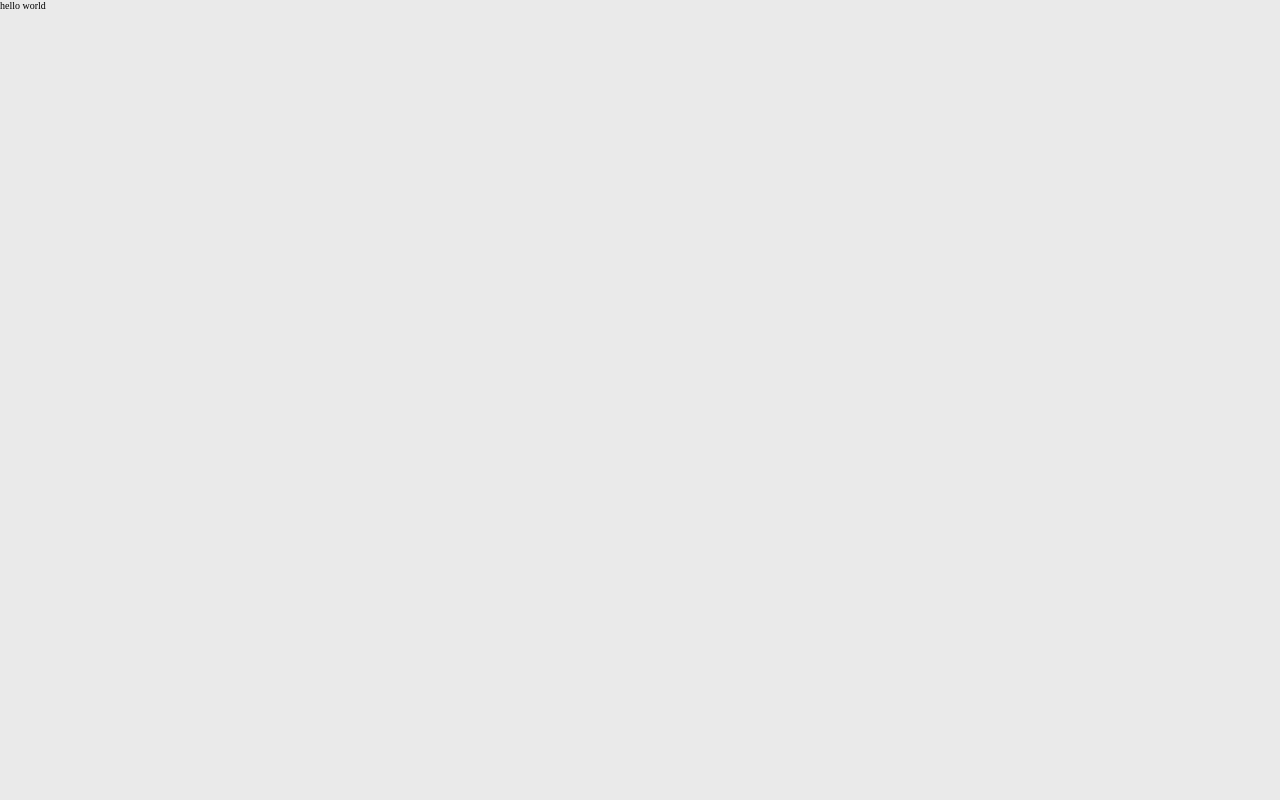
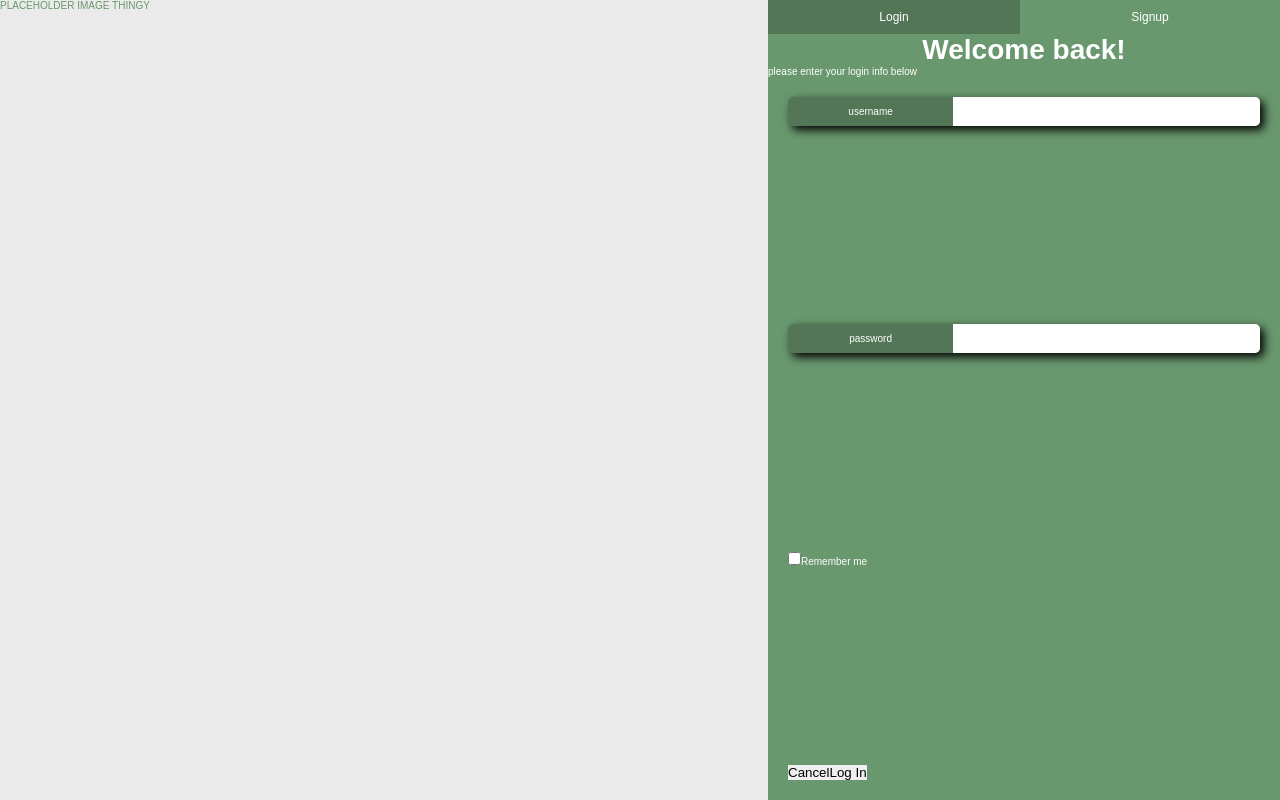
Before and after one commit to BW-silentAuction-1/silent-auction, a React (Create React App) app in the folder my_app/: page /login in a window 1280 px wide. Built offline with nearby package versions, Linux system fonts and the light colour scheme.

Commit message:
login/signup form more complete

```diff
--- a/my_app/src/App.js
+++ b/my_app/src/App.js
@@ -2,15 +2,17 @@ import React from "react";
 import { Switch, Route } from "react-router-dom";
 import styled from "styled-components";
 
+
+import Login from "./components/Login";
 import Styles from "./assets/Styles";
 
 export default function App() {
   return (
     <StyledApp className="App">
-    hello world
       <Switch>
-        <Route path="/login"></Route>
-        <Route path="/"></Route>
+        <Route path="/">
+          <Login />
+        </Route>
       </Switch>
     </StyledApp>
   );
@@ -20,4 +22,5 @@ const StyledApp = styled.div`
   height: 100%;
   width: 100%;
   background-color: ${Styles.color.bg};
+  font-family: ${Styles.font.family};
 `;
--- /dev/null
+++ b/my_app/src/components/Form.js
@@ -0,0 +1,142 @@
+import React from "react";
+import styled from "styled-components";
+import { Switch, Route, NavLink } from "react-router-dom";
+
+import Styles from "../assets/Styles";
+
+export default function Form(props) {
+  return (
+    <StyledForm className="Form">
+      <div className="nav">
+        <NavLink to="/login">Login</NavLink>
+        <NavLink to="/signup">Signup</NavLink>
+      </div>
+      <Switch>
+        <Route path="/signup">
+          <h2>Welcome</h2>
+          <p>We need some information to get started... hope you don't mind.</p>
+          <form>
+            <div>
+              <label>first name</label>
+              <input type="text" name="fname" data-cy="fname" />
+            </div>
+            <div>
+              <label>last name</label>
+              <input type="text" name="lname" data-cy="lname" />
+            </div>
+            <div>
+              <label>email</label>
+              <input type="text" name="email" data-cy="email" />
+            </div>
+            <div>
+              <label>username</label>
+              <input type="text" name="uname" data-cy="uname" />
+            </div>
+            <div>
+              <label>password</label>
+              <input type="password" name="pass" data-cy="pass" />
+            </div>
+            <label>
+              <input type="checkbox" name="tos" data-cy="tos" />
+              <span>I agree to the terms of service</span>
+            </label>
+            <div className="btns">
+              <button data-cy="cancel">Cancel</button>
+              <button data-cy="signup">Sign up!</button>
+            </div>
+          </form>
+        </Route>
+        <Route path="/login">
+          <h2>Welcome back!</h2>
+          <p>please enter your login info below</p>
+          <form>
+            <div>
+              <label>username</label>
+              <input type="text"
+                name="uname"
+                data-cy="uname"
+              />
+            </div>
+            <div>
+              <label>password</label>
+              <input type="password"
+                name="pass"
+                data-cy="pass"
+              />
+            </div>
+            <label>
+              <input type="checkbox" name="remember" data-cy="remember" />
+              <span>Remember me</span>
+            </label>
+            <div className="btns">
+              <button data-cy="cancel">Cancel</button>
+              <button data-cy="login">Log In</button>
+            </div>
+          </form>
+        </Route>
+      </Switch>
+    </StyledForm>
+  );
+}
+
+const StyledForm = styled.div`
+  display: flex;
+  flex-flow: column nowrap;
+  align-items: stretch;
+
+  background-color: ${Styles.color.mainLight};
+  color: ${Styles.color.white};
+  .nav {
+    display: flex;
+    flex-flow: row nowrap;
+    a {
+      flex-grow: 1;
+      padding: 10px;
+      font-size: ${Styles.font.size.small};
+      text-align: center;
+      color: ${Styles.color.white};
+      text-decoration: none;
+      &.active {
+        background-color: ${Styles.color.mainDark};
+      }
+    }
+  }
+
+  h2 {
+    text-align: center;
+    font-size: ${Styles.font.size.medLarge};
+  }
+
+  form {
+    flex-grow: 1;
+
+    display: flex;
+    flex-flow: column nowrap;
+    justify-content: space-between;
+
+    padding: 20px;
+
+    & > div:not(.btns) {
+      display: flex;
+      flex-flow: row nowrap;
+      justify-content: stretch;
+
+      border-radius: 5px;
+      overflow: hidden;
+      box-shadow: 4px 4px 10px #000;
+
+      label {
+        flex-grow: 1;
+        padding: 7px;
+        background-color: ${Styles.color.mainDark};
+        display: flex;
+        justify-content: center;
+        align-items: center;
+      }
+      input {
+        padding: 7px;
+        width: 65%;
+      }
+    }
+  }
+`;
--- a/my_app/src/components/Login.js
+++ b/my_app/src/components/Login.js
@@ -0,0 +1,28 @@
+import React from "react";
+import styled from "styled-components";
+
+import Splash from "./Splash";
+import Form from "./Form";
+
+export default function Login(props) {
+  return (
+    <StyledLogin>
+      <Splash />
+      <Form />
+    </StyledLogin>
+  );
+}
+
+const StyledLogin = styled.div`
+  height: 100%;
+  display: flex;
+  flex-flow: row nowrap;
+  align-items: stretch;
+  & > div {
+    flex-grow: 1;
+  }
+  & > .Form {
+    width: 40%;
+    flex-grow: 0;
+  }
+`;
--- /dev/null
+++ b/my_app/src/components/Splash.js
@@ -0,0 +1,17 @@
+import React from "react";
+import styled from "styled-components";
+
+import Styles from "../assets/Styles";
+
+export default function Splash(props) {
+
+  return (
+    <StyledSplash>
+      PLACEHOLDER IMAGE THINGY
+    </StyledSplash>
+  )
+}
+
+const StyledSplash = styled.div`
+  color: ${Styles.color.mainLight};
+`;
--- a/my_app/src/index.css
+++ b/my_app/src/index.css
@@ -2,7 +2,7 @@ html, body, #root {
   width: 100%;
   height: 100%;
 }
-body {
+html {
   font-size: 62.5%;
 }
 * {
@@ -12,3 +12,4 @@ body {
   box-sizing: border-box;
   -moz-box-sizing: border-box;
 }
+@import url('https://fonts.googleapis.com/css2?family=Ubuntu:ital,wght@0,300;0,400;0,500;0,700;1,300;1,400;1,500;1,700&display=swap');
```
